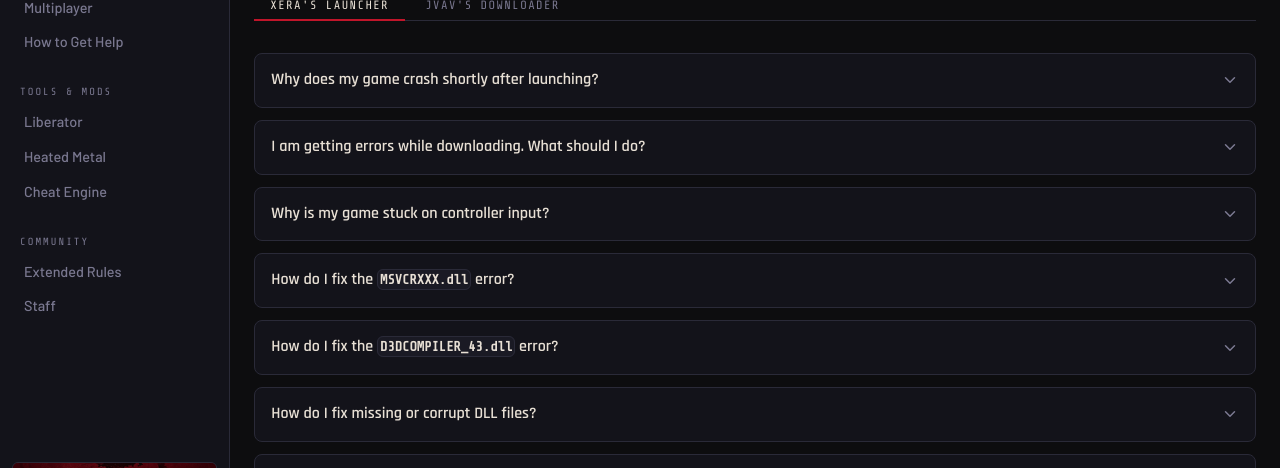
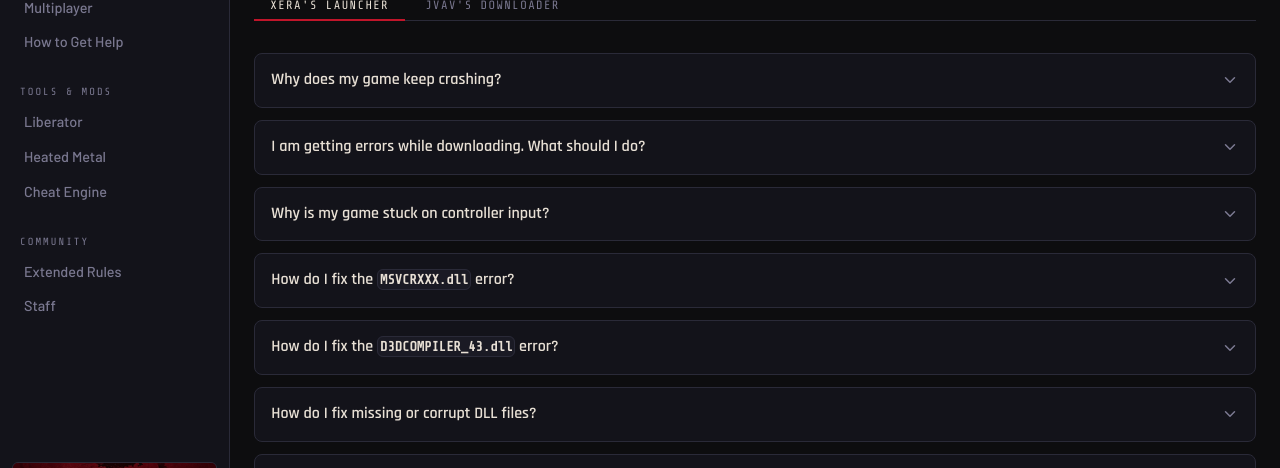
Before and after one commit to xeralin/ThrowbackFAQ, a Next.js app: page /common-errors in a window 1280 px wide. Both pictures are taken after a click on the radio button "Windows". Shown: the part 278-746 px from the top of the page. Built offline with nearby package versions, Linux system fonts and the light colour scheme; no server answers.

Commit message:
Update the common errors

```diff
--- a/src/app/common-errors/page.tsx
+++ b/src/app/common-errors/page.tsx
@@ -20,7 +20,8 @@ export const metadata: Metadata = pageMetadata({
 const faqs: FaqItem[] = [
   {
     id: "game-crash",
-    q: "Why does my game crash shortly after launching?",
+    q: "Why does my game keep crashing?",
+    platform: "windows",
     a: (
       <p>
         External overlays like Overwolf may be incompatible with the old R6S
@@ -126,20 +127,16 @@ const faqs: FaqItem[] = [
         </p>
         <ol>
           <li>
-            Visit this{" "}
-            <ExternalLink href="https://github.com/abbodi1406/vcredist/releases/latest">
-              repository
-            </ExternalLink>
-          </li>
-          <li>
-            Download <code>VisualCppRedist_AIO_x86_x64.exe</code> and run it as
-            administrator
+            Download{" "}
+            <a href="https://github.com/abbodi1406/vcredist/releases/latest/download/VisualCppRedist_AIO_x86_x64.exe">
+              <code>VisualCppRedist_AIO_x86_x64.exe</code>
+            </a>{" "}
+            and run it as administrator
           </li>
           <li>Restart your computer and try launching the game again</li>
         </ol>
         <Note className="my-3">
-          If the error persists, make sure Windows is fully up to date, then
-          repeat the steps above.
+          If the error persists, make sure Windows is fully up to date.
         </Note>
       </>
     ),
@@ -331,10 +328,7 @@ const faqs: FaqItem[] = [
             </a>{" "}
             file
           </li>
-          <li>
-            Move it into the folder of the affected season, replacing the
-            existing file
-          </li>
+          <li>Move it into the season folder and replace the existing file</li>
           <li>Launch the game</li>
         </ol>
         <ContentImage
```
